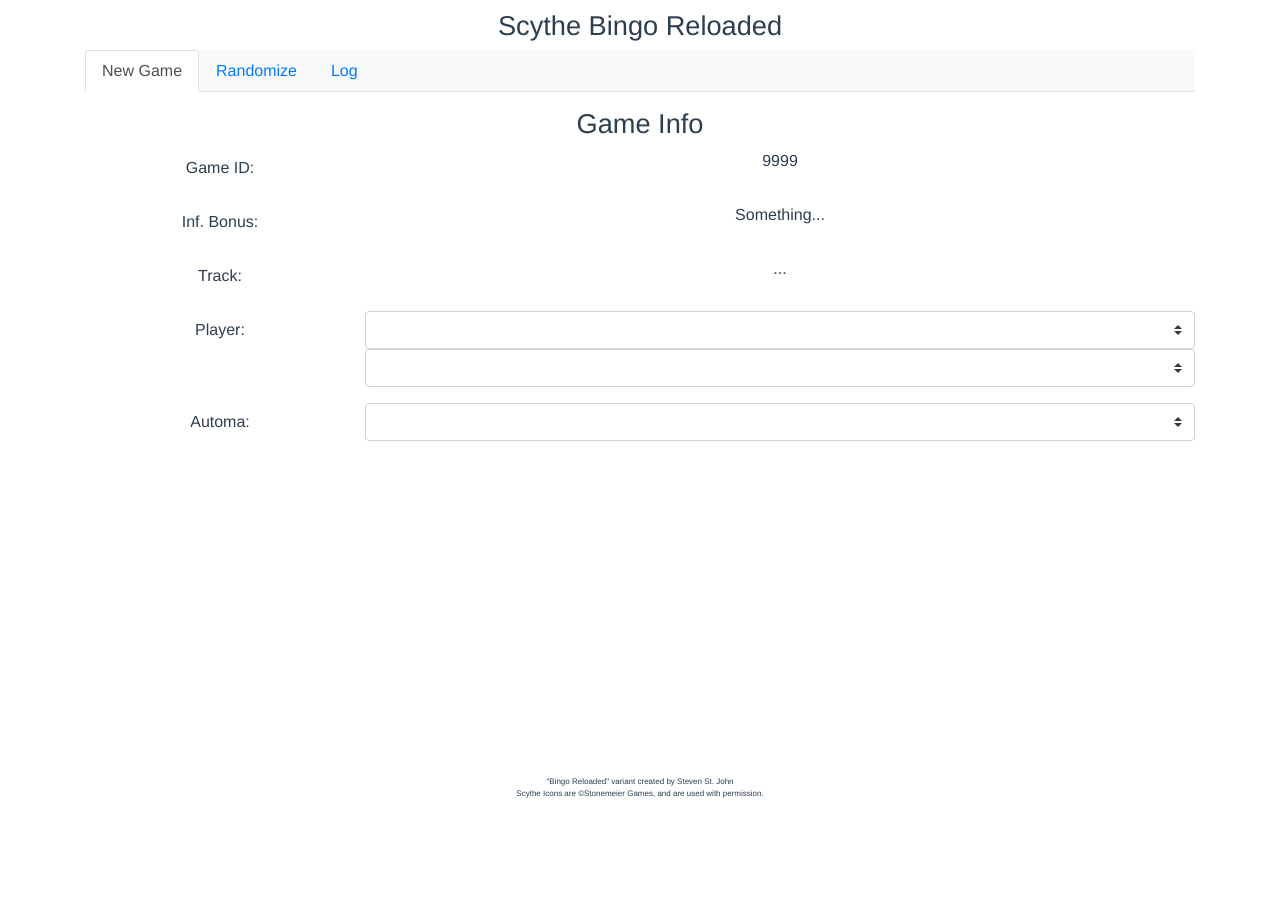
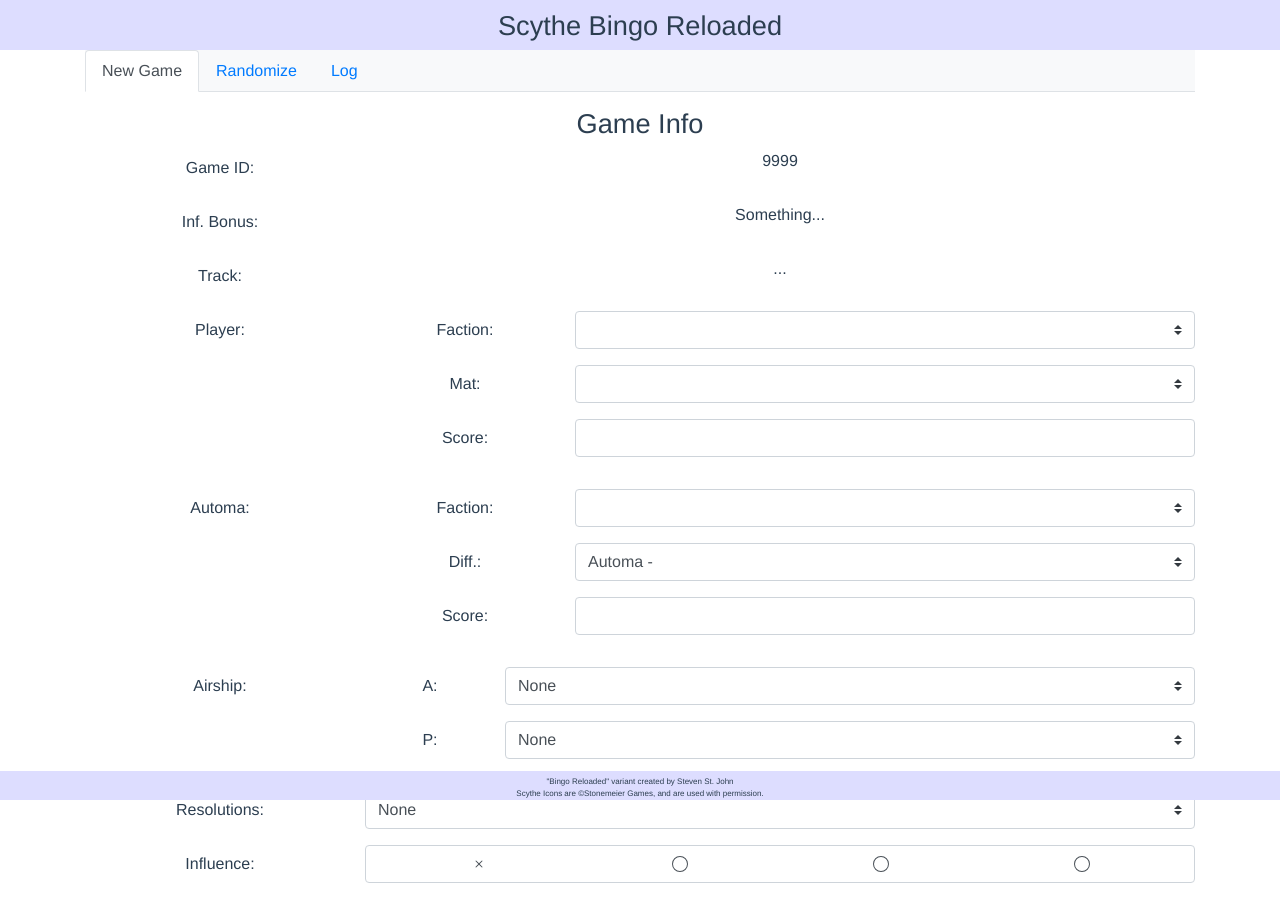
Before and after one commit to sigmazero13/scythe-solo-bingo-setup, a Vue app: page / in a window 1280 px wide. Both pictures are taken after a click on the tab "New Game". Shown: the top 922 px of the page. Before the commit the page ends 850 px from the top, so only its background shows below. Built offline with nearby package versions, Linux system fonts and the light colour scheme.

Commit message:
Adding more to the game view

```diff
--- a/package.json
+++ b/package.json
@@ -15,7 +15,8 @@
     "core-js": "^3.21.1",
     "express": "^4.17.3",
     "serve-static": "^1.14.2",
-    "vue": "^2.6.11"
+    "vue": "^2.6.11",
+    "vue-save-state": "^1.2.0"
   },
   "devDependencies": {
     "@vue/cli-plugin-babel": "~4.5.15",
--- a/src/App.vue
+++ b/src/App.vue
@@ -82,7 +82,7 @@
   padding-top: 10px;
   height: 50px;
   width: 100%;
-  background-color: #fff;
+  background-color: #ddf;
   z-index: 2000;
 }
 
@@ -91,7 +91,7 @@
   bottom: 0;
   width: 100%;
   padding-top: 5px;
-  background-color: #fff;
+  background-color: #ddf;
 }
 
 .tab-custom {
--- a/src/components/GameView.vue
+++ b/src/components/GameView.vue
@@ -1,5 +1,5 @@
 <template>
-  <div>
+  <div class="game-view">
     <h1>Game Info</h1>
     <b-form>
       <b-form-group label="Game ID:" label-cols="3">9999</b-form-group>
@@ -9,20 +9,86 @@
       <b-form-group label="Track:" label-cols="3">
         {{ track }}
       </b-form-group>
-      <b-form-group label="Player:" label-cols="3" label-for="p_faction">
-        <b-form-select id="p_faction" v-model="p_faction" :options="factions" />
-        <br />
-        <b-form-select id="p_mat" v-model="p_mat" :options="mats" />
+      <b-form-group label="Player:" label-cols="3">
+        <b-form-group label="Faction:" label-cols="3" label-for="p_faction">
+          <b-form-select
+            id="p_faction"
+            v-model="p_faction"
+            :options="factions"
+          />
+        </b-form-group>
+        <b-form-group label="Mat:" label-cols="3" label-for="p_mat">
+          <b-form-select id="p_mat" v-model="p_mat" :options="mats" />
+        </b-form-group>
+        <b-form-group label="Score:" label-cols="3" label-for="p_score">
+          <b-form-input id="p_score" v-model="p_score" />
+        </b-form-group>
       </b-form-group>
-      <b-form-group label="Automa:" label-cols="3" label-for="a_faction">
-        <b-form-select id="a_faction" v-model="a_faction" :options="factions" />
+      <b-form-group label="Automa:" label-cols="3">
+        <b-form-group label="Faction:" label-cols="3" label-for="a_faction">
+          <b-form-select
+            id="a_faction"
+            v-model="a_faction"
+            :options="factions"
+          />
+        </b-form-group>
+        <b-form-group label="Diff.:" label-cols="3" label-for="a_level">
+          <b-form-select
+            id="a_level"
+            v-model="a_level"
+            :options="automa_levels"
+          />
+        </b-form-group>
+        <b-form-group label="Score:" label-cols="3" label-for="a_score">
+          <b-form-input id="a_score" v-model="p_score" />
+        </b-form-group>
+      </b-form-group>
+      <b-form-group label="Airship:" label-cols="3">
+        <b-form-group label="A:" label-cols="2" label-for="airship_active">
+          <b-form-select
+            id="airship_active"
+            v-model="airship_active"
+            :options="airship_actives"
+          />
+        </b-form-group>
+        <b-form-group label="P:" label-cols="2" label-for="airship_passive">
+          <b-form-select
+            id="airship_passive"
+            v-model="airship_passive"
+            :options="airship_passives"
+          />
+        </b-form-group>
+      </b-form-group>
+      <b-form-group label="Resolutions:" label-cols="3">
+        <b-form-select
+          id="resolutions"
+          v-model="resolution"
+          :options="resolutions"
+        />
+      </b-form-group>
+      <b-form-group label="Influence:" label-cols="3">
+        <b-form-rating
+          id="tokens"
+          v-model="tokens"
+          stars="3"
+          show-clear="true"
+          icon-empty="circle"
+          icon-full="circle-fill"
+        />
       </b-form-group>
     </b-form>
   </div>
 </template>
 
 <script>
-import { Factions, PlayerMats } from "../constants.js";
+import {
+  AirshipActives,
+  AirshipPassives,
+  Difficulties,
+  Factions,
+  PlayerMats,
+  Resolutions,
+} from "../constants.js";
 
 export default {
   name: "GameView",
@@ -32,6 +98,11 @@
       p_faction: null,
       p_mat: null,
       a_faction: null,
+      a_level: 2,
+      airship_active: 0,
+      airship_passive: 0,
+      resolution: 0,
+      tokens: 0,
     };
   },
   methods: {
@@ -57,8 +128,38 @@
         return { value: mat["num"], text: mat["name"] };
       });
     },
+    automa_levels() {
+      return Object.entries(Difficulties).map(([k, v]) => {
+        return { value: k, text: v };
+      });
+    },
+    airship_actives() {
+      return [{ value: 0, text: "None" }].concat(
+        AirshipActives.map((a) => {
+          return { value: a["num"], text: "(" + a["num"] + ") " + a["name"] };
+        })
+      );
+    },
+    airship_passives() {
+      return [{ value: 0, text: "None" }].concat(
+        AirshipPassives.map((a) => {
+          return { value: a["num"], text: "(" + a["num"] + ") " + a["name"] };
+        })
+      );
+    },
+    resolutions() {
+      return [{ value: 0, text: "None" }].concat(
+        Resolutions.map((a) => {
+          return { value: a["num"], text: "(" + a["num"] + ") " + a["name"] };
+        })
+      );
+    },
   },
 };
 </script>
 
-<style scoped></style>
+<style scoped>
+.game-view {
+  padding-bottom: 30px;
+}
+</style>
--- a/src/main.js
+++ b/src/main.js
@@ -1,10 +1,11 @@
 import Vue from "vue";
-import { BootstrapVue } from "bootstrap-vue";
+import { BootstrapVue, IconsPlugin } from "bootstrap-vue";
 
 import "bootstrap/dist/css/bootstrap.css";
 import "bootstrap-vue/dist/bootstrap-vue.css";
 
 Vue.use(BootstrapVue);
+Vue.use(IconsPlugin);
 
 import App from "./App.vue";
 
```
Also changed, not shown: 1 other file (tests, documents, lock files or other folders).
